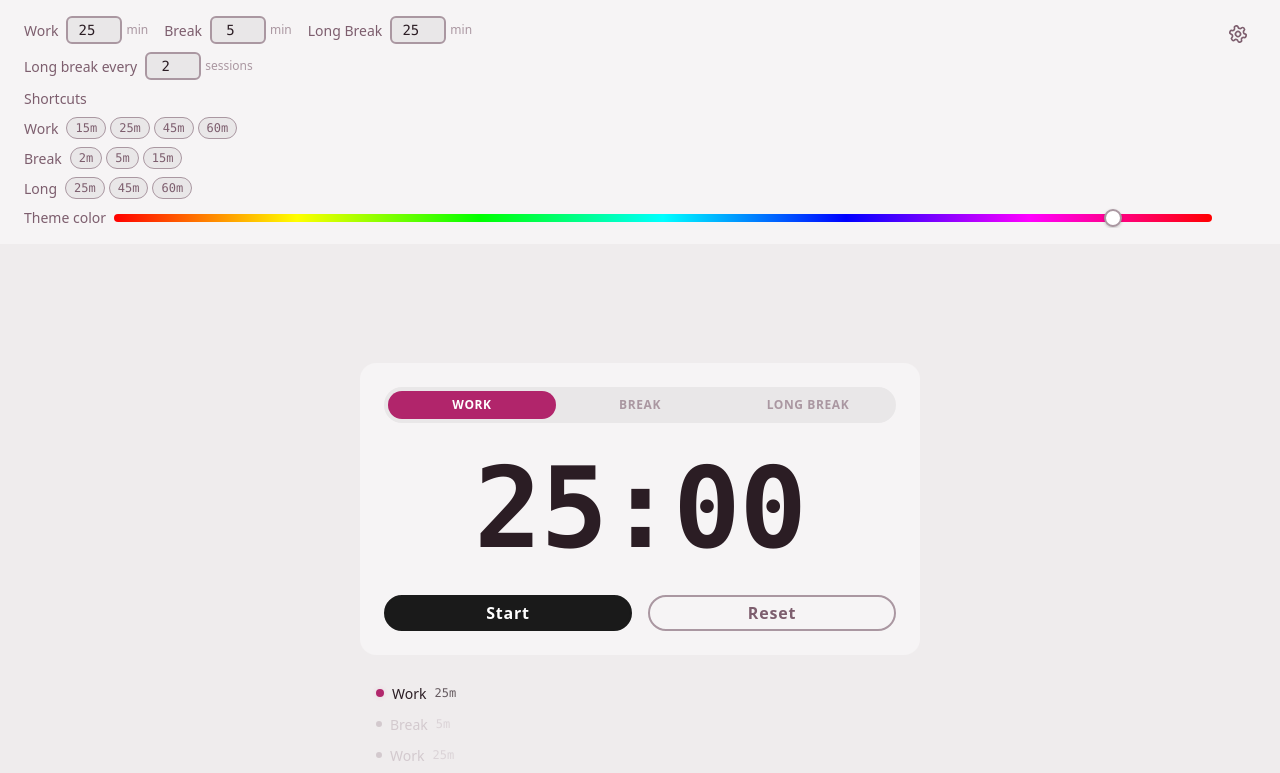
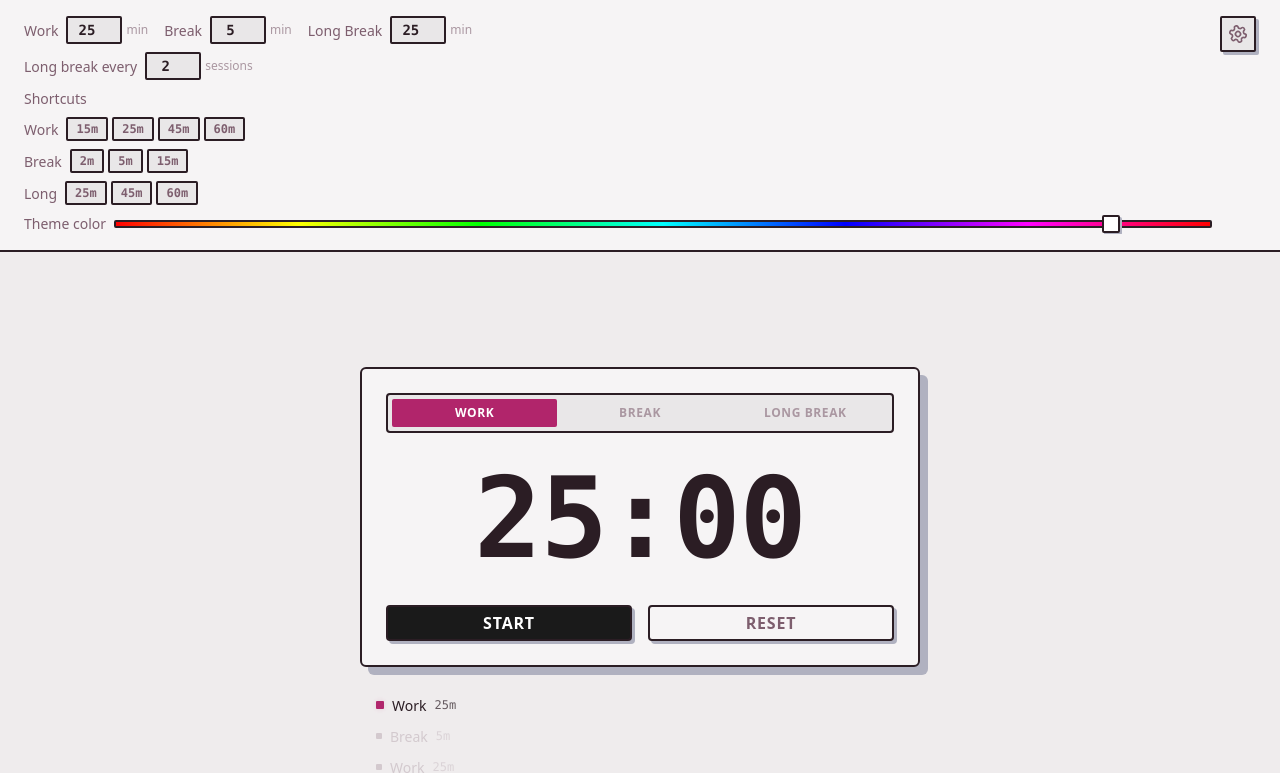
Before and after one commit to kyril-s/pomodoro-timer, a website built with Vite: page index.html in a window 1280 px wide. Both pictures are taken after a click on the button "Toggle settings". Shown: the top 773 px of the page. Built offline with nearby package versions, Linux system fonts and the light colour scheme.

Commit message:
Change the visual style of the app

```diff
--- a/src/style.css
+++ b/src/style.css
@@ -74,10 +74,24 @@
   --pmdr-tracking-wide:    0.05em;
 
   /* --- Border radius ---------------------------------------------- */
-  --pmdr-radius-sm:   0.375rem;
-  --pmdr-radius-md:   0.75rem;
-  --pmdr-radius-lg:   1rem;
-  --pmdr-radius-full: 9999px;
+  --pmdr-radius-sm:   2px;
+  --pmdr-radius-md:   4px;
+  --pmdr-radius-lg:   6px;
+  --pmdr-radius-full: 4px;
+
+  /* --- Card shadows ----------------------------------------------- */
+  --pmdr-shadow-card:      8px 8px 0 #b0b1c0;
+
+  /* --- Button shadows -------------------------------------------- */
+  --pmdr-shadow-btn:        3px 3px 0 #b0b1c0;
+  --pmdr-shadow-btn-hover:  5px 5px 0 #b0b1c0;
+  --pmdr-shadow-btn-press:  1px 1px 0 #b0b1c0;
+
+  /* --- Small element shadows ------------------------------------- */
+  --pmdr-shadow-hard-sm:    2px 2px 0 #b0b1c0;
+
+  /* --- Brutalist border ------------------------------------------ */
+  --pmdr-border-thick: 2px solid var(--pmdr-clr-on-surface-text);
 
   /* --- Transitions ------------------------------------------------ */
   --pmdr-transition-fast: 150ms ease;
@@ -132,7 +146,9 @@ body {
   background-color: var(--pmdr-clr-surface-card);
   padding: var(--pmdr-space-lg) var(--pmdr-space-lg);
   border-radius: var(--pmdr-radius-lg);
-  transition: background-color 0.4s ease;
+  border: var(--pmdr-border-thick);
+  box-shadow: var(--pmdr-shadow-card);
+  transition: background-color 0.4s ease, box-shadow var(--pmdr-transition-fast);
 }
 
 /* --- Mode toggle ----------------------------------------------- */
@@ -141,27 +157,29 @@ body {
   display: flex;
   width: 100%;
   background-color: var(--pmdr-clr-surface-raised);
-  border-radius: var(--pmdr-radius-full);
+  border-radius: var(--pmdr-radius-md);
+  border: var(--pmdr-border-thick);
   padding: var(--pmdr-space-xs);
 }
 
 .mode-toggle-btn {
   font-family: inherit;
   font-size: var(--pmdr-text-xs);
-  font-weight: var(--pmdr-weight-semibold);
+  font-weight: var(--pmdr-weight-bold);
   letter-spacing: var(--pmdr-tracking-wide);
   text-transform: uppercase;
   line-height: 1;
   width: 100%;
   padding: var(--pmdr-space-sm) var(--pmdr-space-lg);
   border: none;
-  border-radius: var(--pmdr-radius-full);
+  border-radius: var(--pmdr-radius-sm);
   cursor: pointer;
   color: var(--pmdr-clr-on-surface-text-muted);
   background: transparent;
   transition:
     color var(--pmdr-transition-fast),
-    background-color var(--pmdr-transition-fast);
+    background-color var(--pmdr-transition-fast),
+    box-shadow var(--pmdr-transition-fast);
 }
 
 .mode-toggle-btn:hover:not(.active) {
@@ -222,17 +240,30 @@ body {
 .btn {
   font-family: inherit;
   font-size: var(--pmdr-text-base);
-  font-weight: var(--pmdr-weight-semibold);
+  font-weight: var(--pmdr-weight-bold);
   letter-spacing: var(--pmdr-tracking-wide);
+  text-transform: uppercase;
   line-height: 1;
   padding: var(--pmdr-space-sm) var(--pmdr-space-xl);
-  border: 2px solid transparent;
-  border-radius: var(--pmdr-radius-full);
+  border: var(--pmdr-border-thick);
+  border-radius: var(--pmdr-radius-md);
   cursor: pointer;
+  box-shadow: var(--pmdr-shadow-btn);
   transition:
     background-color var(--pmdr-transition-fast),
     border-color var(--pmdr-transition-fast),
-    box-shadow var(--pmdr-transition-fast);
+    box-shadow var(--pmdr-transition-fast),
+    transform var(--pmdr-transition-fast);
+}
+
+.btn:hover {
+  box-shadow: var(--pmdr-shadow-btn-hover);
+  transform: translate(-1px, -1px);
+}
+
+.btn:active {
+  box-shadow: var(--pmdr-shadow-btn-press);
+  transform: translate(1px, 1px);
 }
 
 .btn:focus-visible {
@@ -243,21 +274,18 @@ body {
 .btn-primary {
   background-color: var(--pmdr-clr-action-primary);
   color: var(--pmdr-clr-action-primary-text);
-  border-color: var(--pmdr-clr-action-primary);
 }
 
 .btn-primary:hover {
-  opacity: 0.85;
+  background-color: var(--pmdr-clr-action-primary);
 }
 
 .btn-secondary {
-  background-color: transparent;
+  background-color: var(--pmdr-clr-surface-card);
   color: var(--pmdr-clr-on-surface-text-secondary);
-  border-color: var(--pmdr-clr-on-surface-text-muted);
 }
 
 .btn-secondary:hover {
-  border-color: var(--pmdr-clr-on-surface-text-secondary);
   color: var(--pmdr-clr-on-surface-text);
 }
 
@@ -270,6 +298,7 @@ body {
   top: 0;
   width: 100%;
   background-color: var(--pmdr-clr-surface-card);
+  border-bottom: var(--pmdr-border-thick);
   transition: background-color 0.4s ease;
 }
 
@@ -325,13 +354,13 @@ body {
 .btn-shortcut {
   font-family: var(--pmdr-font-mono);
   font-size: var(--pmdr-text-xs);
-  font-weight: var(--pmdr-weight-medium);
+  font-weight: var(--pmdr-weight-bold);
   line-height: 1;
   padding: var(--pmdr-space-xs) var(--pmdr-space-sm);
   color: var(--pmdr-clr-on-surface-text-secondary);
   background-color: var(--pmdr-clr-surface-raised);
-  border: 1px solid var(--pmdr-clr-on-surface-text-muted);
-  border-radius: var(--pmdr-radius-full);
+  border: 2px solid var(--pmdr-clr-on-surface-text);
+  border-radius: var(--pmdr-radius-sm);
   cursor: pointer;
   transition:
     background-color var(--pmdr-transition-fast),
@@ -341,7 +370,7 @@ body {
 
 .btn-shortcut:hover {
   color: var(--pmdr-clr-on-surface-text);
-  border-color: var(--pmdr-clr-on-surface-text-secondary);
+  border-color: var(--pmdr-clr-on-surface-text);
 }
 
 .btn-shortcut[data-target="work"]:hover {
@@ -371,19 +400,29 @@ body {
   flex-shrink: 0;
   width: 2.25rem;
   height: 2.25rem;
-  border: none;
+  border: var(--pmdr-border-thick);
   border-radius: var(--pmdr-radius-sm);
-  background: transparent;
+  background: var(--pmdr-clr-surface-raised);
+  box-shadow: var(--pmdr-shadow-btn);
   cursor: pointer;
   color: var(--pmdr-clr-on-surface-text-secondary);
   transition:
     color var(--pmdr-transition-fast),
-    background-color var(--pmdr-transition-fast);
+    background-color var(--pmdr-transition-fast),
+    box-shadow var(--pmdr-transition-fast),
+    transform var(--pmdr-transition-fast);
 }
 
 .settings-toggle:hover {
   color: var(--pmdr-clr-on-surface-text);
   background-color: var(--pmdr-clr-surface-raised);
+  transform: translate(-1px, -1px);
+  box-shadow: var(--pmdr-shadow-btn-hover);
+}
+
+.settings-toggle:active {
+  transform: translate(1px, 1px);
+  box-shadow: var(--pmdr-shadow-btn-press);
 }
 
 .settings-toggle:focus-visible {
@@ -423,10 +462,10 @@ body {
   padding: var(--pmdr-space-xs) var(--pmdr-space-sm);
   font-family: var(--pmdr-font-mono);
   font-size: var(--pmdr-text-sm);
-  font-weight: var(--pmdr-weight-medium);
+  font-weight: var(--pmdr-weight-bold);
   color: var(--pmdr-clr-on-surface-text);
   background-color: var(--pmdr-clr-surface-raised);
-  border: 2px solid var(--pmdr-clr-on-surface-text-muted);
+  border: var(--pmdr-border-thick);
   border-radius: var(--pmdr-radius-sm);
   text-align: center;
   transition: border-color var(--pmdr-transition-fast);
@@ -452,7 +491,8 @@ body {
   appearance: none;
   flex: 1;
   height: 0.5rem;
-  border-radius: var(--pmdr-radius-full);
+  border-radius: var(--pmdr-radius-sm);
+  border: 2px solid var(--pmdr-clr-on-surface-text);
   background: linear-gradient(to right,
     hsl(0   100% 50%),
     hsl(60  100% 50%),
@@ -471,10 +511,10 @@ body {
   appearance: none;
   width: 1.125rem;
   height: 1.125rem;
-  border-radius: var(--pmdr-radius-full);
+  border-radius: var(--pmdr-radius-sm);
   background: #fff;
-  border: 2px solid var(--pmdr-clr-on-surface-text-muted);
-  box-shadow: 0 1px 3px rgba(0, 0, 0, 0.2);
+  border: 2px solid var(--pmdr-clr-on-surface-text);
+  box-shadow: var(--pmdr-shadow-hard-sm);
   transition: border-color var(--pmdr-transition-fast),
               box-shadow var(--pmdr-transition-fast);
 }
@@ -482,10 +522,10 @@ body {
 .settings-hue-slider::-moz-range-thumb {
   width: 1.125rem;
   height: 1.125rem;
-  border-radius: var(--pmdr-radius-full);
+  border-radius: var(--pmdr-radius-sm);
   background: #fff;
-  border: 2px solid var(--pmdr-clr-on-surface-text-muted);
-  box-shadow: 0 1px 3px rgba(0, 0, 0, 0.2);
+  border: 2px solid var(--pmdr-clr-on-surface-text);
+  box-shadow: var(--pmdr-shadow-hard-sm);
   transition: border-color var(--pmdr-transition-fast),
               box-shadow var(--pmdr-transition-fast);
 }
@@ -580,7 +620,7 @@ body.flash-long-break { animation: flash-long-break 0.6s ease-out; }
   flex-shrink: 0;
   width: 6px;
   height: 6px;
-  border-radius: var(--pmdr-radius-full);
+  border-radius: 1px;
   background-color: var(--pmdr-clr-on-surface-text-muted);
   transition: background-color 0.3s ease, box-shadow 0.3s ease;
 }
```
